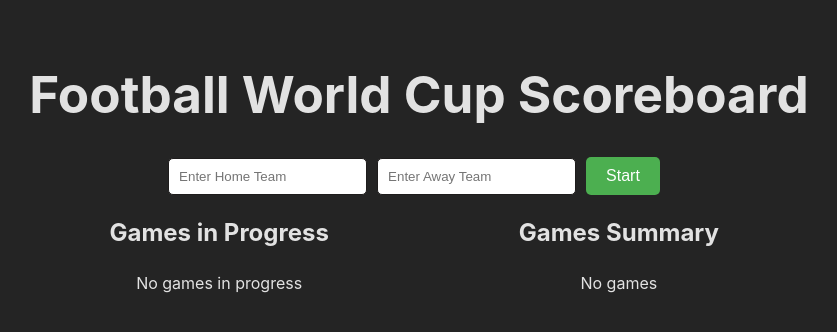
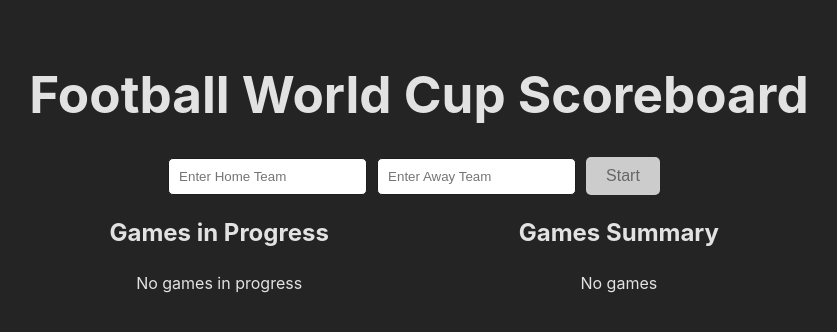
Before and after one commit to itemka/football-world-cup-scoreboard, a React (Vite) app: page / in a window 1280 px wide. Shown: the top 332 px of the page, without its empty margins (221-1058 px from the left). Built offline with nearby package versions, Linux system fonts and the light colour scheme.

Commit message:
Add additional input validation for entering new game

```diff
--- a/src/components/ScoreBoard/components/EnterNewGame/EnterNewGame.tsx
+++ b/src/components/ScoreBoard/components/EnterNewGame/EnterNewGame.tsx
@@ -23,7 +23,7 @@ export function EnterNewGame() {
   }
 
   const handleStartGame = () => {
-    if (homeTeam && awayTeam) {
+    if (homeTeam.trim() && awayTeam.trim()) {
       setHomeTeam('');
       setAwayTeam('');
 
@@ -52,6 +52,7 @@ export function EnterNewGame() {
       <button
         className={styles.button}
         onClick={handleStartGame}
+        disabled={!homeTeam.trim() || !awayTeam.trim()}
       >
         Start
       </button>
--- a/src/components/ScoreBoard/styles.module.css
+++ b/src/components/ScoreBoard/styles.module.css
@@ -24,6 +24,12 @@
   background-color: #45a049;
 }
 
+.button:disabled {
+  background-color: #cccccc;
+  color: #666666;
+  cursor: not-allowed;
+}
+
 .scoreBoardProgress {
   display: grid;
   grid-template-columns: repeat(2, 1fr);
```
Also changed, not shown: 1 other file (tests, documents, lock files or other folders).
